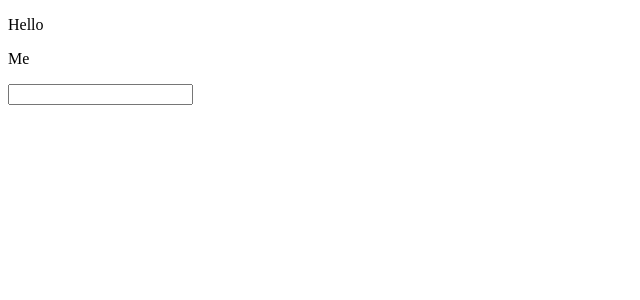
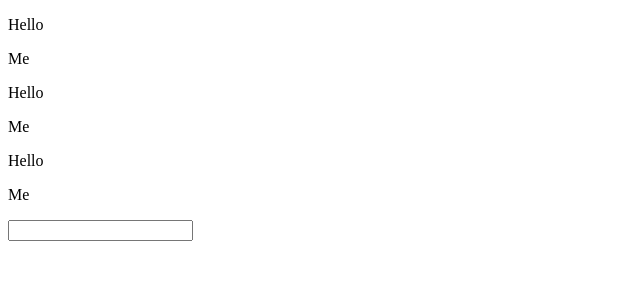
Before and after one commit to RedLeader12/ReactTest1, a React (Create React App) app: page / in a window 1280 px wide. Shown: the top 300 px of the page, without its empty margins (0-640 px from the left). Built offline with nearby package versions, Linux system fonts and the light colour scheme.

Commit message:
Added multiple userOutput clases for different values to be inplace

```diff
--- a/src/App.js
+++ b/src/App.js
@@ -7,6 +7,8 @@ class App extends Component {
     return (
       <div className="App">
         <UserOutput/>
+        <UserOutput/>
+        <UserOutput/>
         <UserInput />
       </div>
     );
--- a/src/UserOutput/UserOutput.js
+++ b/src/UserOutput/UserOutput.js
@@ -5,7 +5,6 @@ const userOutput = (props) => {
     <div>
         <p> Hello </p>
         <p> Me </p>
-
     </div>
     )
 };
```
